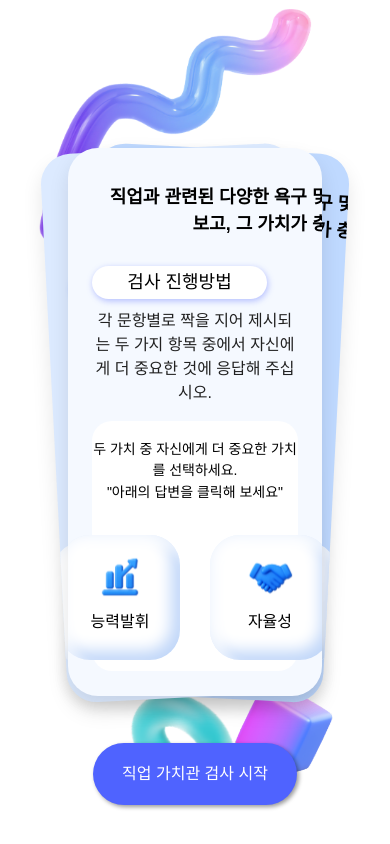
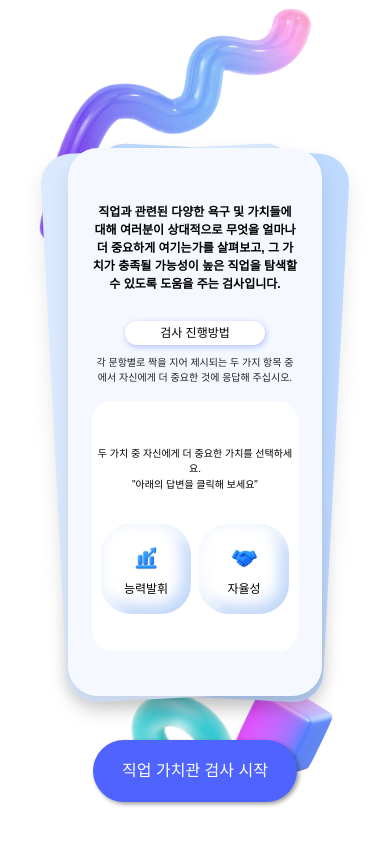
Before and after one commit to hyonun321/JobThoughts, a React (Vite) app in the folder client/: page /test in a window 390 px wide. Built offline with nearby package versions, Linux system fonts and the light colour scheme; no server answers; a web font is replaced by a local one.

Commit message:
Design: TestInformSection 반응형 구현

```diff
--- a/client/src/components/Card.tsx
+++ b/client/src/components/Card.tsx
@@ -36,9 +36,12 @@ const CardWrapper = styled.div<{
   selected: boolean;
   width?: string;
   height?: string;
+  mode?: 'info' | 'default';
 }>`
-  width: ${({ width }) => width || '240px'};
-  height: ${({ height }) => height || '240px'};
+  width: ${({ width }) =>
+    width ? `clamp(100px, ${parseInt(width)}px, 240px)` : 'clamp(120px, 35vw, 240px)'};
+  height: ${({ height }) =>
+    height ? `clamp(100px, ${parseInt(height)}px, 240px)` : 'clamp(120px, 35vw, 240px)'};
   background-color: ${({ theme, selected }) => (selected ? '#e0f0ff' : theme.colors.white)};
   border-radius: 30px;
   display: flex;
@@ -59,6 +62,13 @@ const CardWrapper = styled.div<{
         inset 10px 10px 10px 4px rgba(255, 255, 255, 0.6),
         inset -5px -5px 15px 4px rgba(193, 215, 249, 1)
         `};
+  @media (max-width: 780px) {
+    width: ${({ mode }) => (mode === 'info' ? 'clamp(64px, 24vw, 90px)' : '90%')};
+    height: ${({ mode }) => (mode === 'info' ? 'clamp(64px, 24vw, 90px)' : 'auto')};
+    flex-direction: ${({ mode }) => (mode === 'info' ? 'column' : 'row')};
+    gap: ${({ mode }) => (mode === 'info' ? '0.25rem' : '1rem')};
+    padding: ${({ mode }) => (mode === 'info' ? '0.4rem 0' : '1rem 1.25rem')};
+  }
 `;
 
 // 아이콘 스타일
@@ -66,14 +76,42 @@ const CardIcon = styled.img`
   margin-top: -18px;
   width: 65%;
   height: 65%;
+
+  @media (max-width: 780px) {
+    margin-top: 0;
+    width: 36px;
+    height: 36px;
+    flex-shrink: 0;
+  }
+`;
+
+// 텍스트 그룹
+const TextBlock = styled.div`
+  display: flex;
+  flex-direction: column;
+  align-items: center;
+
+  @media (max-width: 780px) {
+    flex: 1;
+    align-items: flex-start;
+    justify-content: center;
+    min-width: 0; // 줄바꿈 방지
+  }
 `;
 
 // 텍스트 스타일
 const CardLabel = styled.span`
   margin-top: -10px;
-  font-size: ${({ theme }) => theme.fontSize.lg};
   font-weight: ${({ theme }) => theme.fontWeight.medium};
   color: ${({ theme }) => theme.colors.black};
+
+  white-space: nowrap; // ✅ 줄바꿈 방지
+  text-align: center;
+
+  @media (max-width: 780px) {
+    margin-top: 0;
+    font-size: ${({ theme }) => theme.fontSize.m};
+  }
 `;
 
 // 텍스트 스타일 : Inform섹션용
@@ -81,6 +119,10 @@ const InfoCardLabel = styled.span`
   font-size: ${({ theme }) => theme.fontSize.m};
   font-weight: ${({ theme }) => theme.fontWeight.medium};
   color: ${({ theme }) => theme.colors.black};
+
+  @media (max-width: 780px) {
+    font-size: ${({ theme }) => theme.fontSize.xs};
+  }
 `;
 
 // 가치 설명 텍스트용 스타일
@@ -91,6 +133,12 @@ const CardDescription = styled.span`
   text-align: center;
   margin-top: 0.25rem;
   line-height: 1.4;
+
+  @media (max-width: 780px) {
+    text-align: left;
+    max-width: 100%;
+    margin-top: 0.3rem;
+  }
 `;
 
 // ================= Card Component =================
@@ -110,10 +158,13 @@ export default function Card({ value, selected, onClick, width, height, descript
       }}
       width={width}
       height={height}
+      mode="default"
     >
       <CardIcon src={icon} alt={`${value} 아이콘`} />
-      <CardLabel>{value}</CardLabel>
-      {description && <CardDescription>{description}</CardDescription>}
+      <TextBlock>
+        <CardLabel>{value}</CardLabel>
+        {description && <CardDescription>{description}</CardDescription>}
+      </TextBlock>
     </CardWrapper>
   );
 }
@@ -130,6 +181,7 @@ export function InfoCard({ value, selected, width, height }: Props) {
       }}
       width={width}
       height={height}
+      mode="info"
     >
       <CardIcon src={icon} alt={`${value} 아이콘`} />
       <InfoCardLabel>{value}</InfoCardLabel>
--- a/client/src/features/test/TestInformSection.tsx
+++ b/client/src/features/test/TestInformSection.tsx
@@ -55,11 +55,15 @@ const ExampleBlock = styled.div`
   flex-direction: column;
   align-items: flex-start;
   gap: 10px;
+
+  @media (max-width: 780px) {
+    align-items: center;
+  }
 `;
 
 const SampleWrapper = styled.div`
   width: 100%;
-  height: 250px;
+  height: clamp(180px, 35vh, 250px);
   background-color: ${({ theme }) => theme.colors.white};
   border-radius: 20px;
   margin-top: 6px;
@@ -71,9 +75,13 @@ const SampleWrapper = styled.div`
 `;
 
 const TextWrapper = styled.div`
-  width: 850px;
-  padding: 0 1rem;
+  width: 100%;
+  padding: 0;
   box-sizing: border-box;
+
+  @media (max-width: 780px) {
+    width: 100%;
+  }
 `;
 
 const InfoTag = styled.div`
@@ -87,11 +95,21 @@ const InfoTag = styled.div`
   font-size: ${({ theme }) => theme.fontSize.ml};
   box-shadow: 1px 2px 6px rgba(79, 99, 255, 0.4);
   width: fit-content;
+
+  @media (max-width: 780px) {
+    font-size: ${({ theme }) => theme.fontSize.xs};
+    padding: 3px 35px;
+  }
 `;
 
 const ButtonWrapper = styled.div`
   position: absolute;
   top: calc(88%);
+
+  @media (max-width: 780px) {
+    top: auto;
+    bottom: 5%;
+  }
 `;
 
 // 검사 진행방법 소개페이지에서는 Card 컴포넌트에 hover해도 cursor가 활성화되지 않도록 함
@@ -100,6 +118,11 @@ const InfoCardWrapper = styled.div`
   gap: 30px;
   & > * {
     cursor: default !important;
+  }
+
+  @media (max-width: 780px) {
+    align-items: center;
+    gap: 0.5rem;
   }
 `;
 
@@ -110,7 +133,13 @@ const renderCardContent = () => (
   <CardContent>
     <InfoBlock>
       <TextWrapper>
-        <Text as="h2" size="ml" weight="bold" color="black" align="center">
+        <Text
+          as="h2"
+          size="clamp(0.75rem, 2vw, 1.125rem)"
+          weight="bold"
+          color="black"
+          align="center"
+        >
           직업과 관련된 다양한 욕구 및 가치들에 대해 여러분이 상대적으로 무엇을 얼마나 더 중요하게
           여기는가를 살펴보고, 그 가치가 충족될 가능성이 높은 직업을 탐색할 수 있도록 도움을 주는
           검사입니다.
@@ -119,18 +148,30 @@ const renderCardContent = () => (
 
       <ExampleBlock>
         <InfoTag>검사 진행방법</InfoTag>
-        <Text as="p" size="m" weight="medium" color="gray900" align="center">
+        <Text
+          as="p"
+          size="clamp(0.625rem, 2vw, 0.875rem)"
+          weight="medium"
+          color="gray900"
+          align="center"
+        >
           각 문항별로 짝을 지어 제시되는 두 가지 항목 중에서 자신에게 더 중요한 것에 응답해
           주십시오.
         </Text>
 
         <SampleWrapper>
-          <Text as="p" size="s" weight="medium" color="black" align="center">
+          <Text
+            as="p"
+            size="clamp(0.625rem, 2vw, 0.875rem)"
+            weight="medium"
+            color="black"
+            align="center"
+          >
             두 가치 중 자신에게 더 중요한 가치를 선택하세요.
           </Text>
           <Text
             as="p"
-            size="s"
+            size="clamp(0.625rem, 2vw, 0.875rem)"
             weight="light"
             color="black"
             align="center"
```
